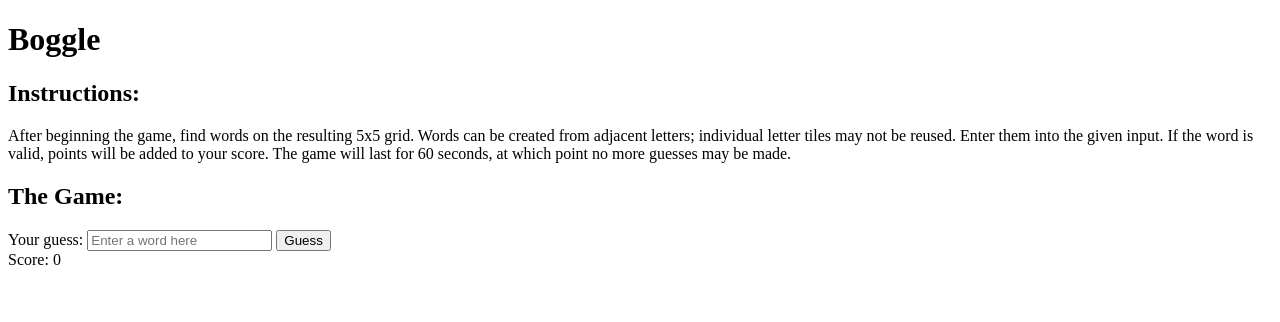
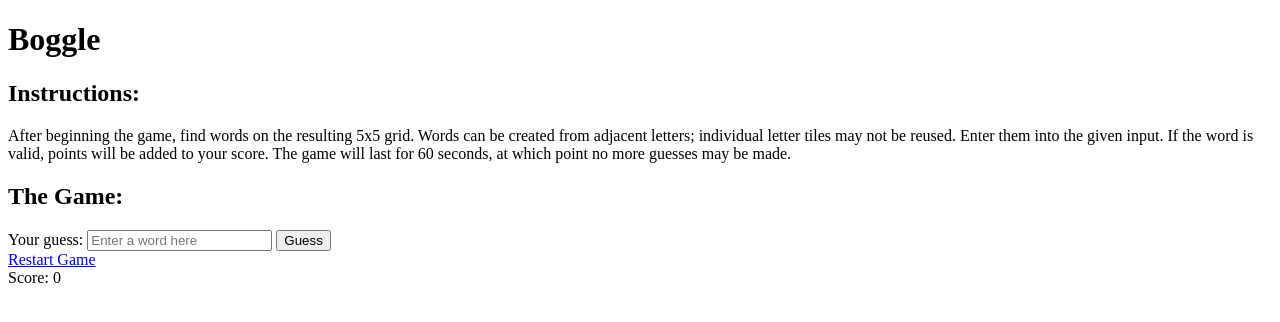
Before and after one commit to jinniaflyer450/Jins-Unit-19.5-Exercises, a Flask app: template templates/board.html in a window 1280 px wide. Shown: the top 322 px of the page. Run offline with Flask 2, Linux system fonts and the light colour scheme; the template is opened without the code that fills it, so the values that code supplies are empty; parts of the project's set-up code (start-up, migrations or seed data) failed here and were passed over.

Commit message:
added a link to restart the game in board.html

```diff
--- a/templates/board.html
+++ b/templates/board.html
@@ -20,6 +20,7 @@
     <input type='text' placeholder='Enter a word here' id='guess' name='guess'>
     <button>Guess</button>
 </form>
+<a href='setup-game'>Restart Game</a>
 <div id="score">
     <label for="score-value">Score:</label>
     <span id="score-value"></span>
```
